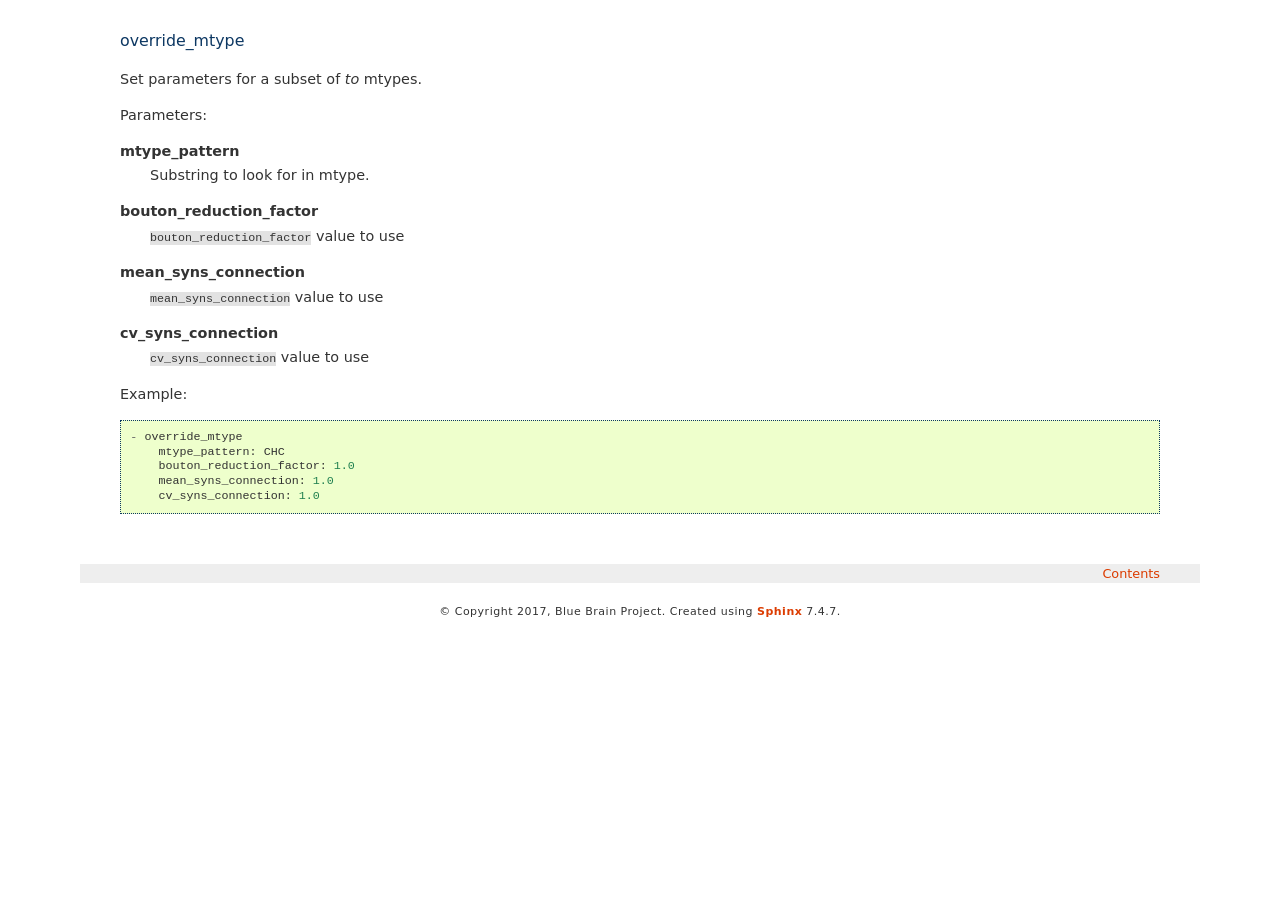
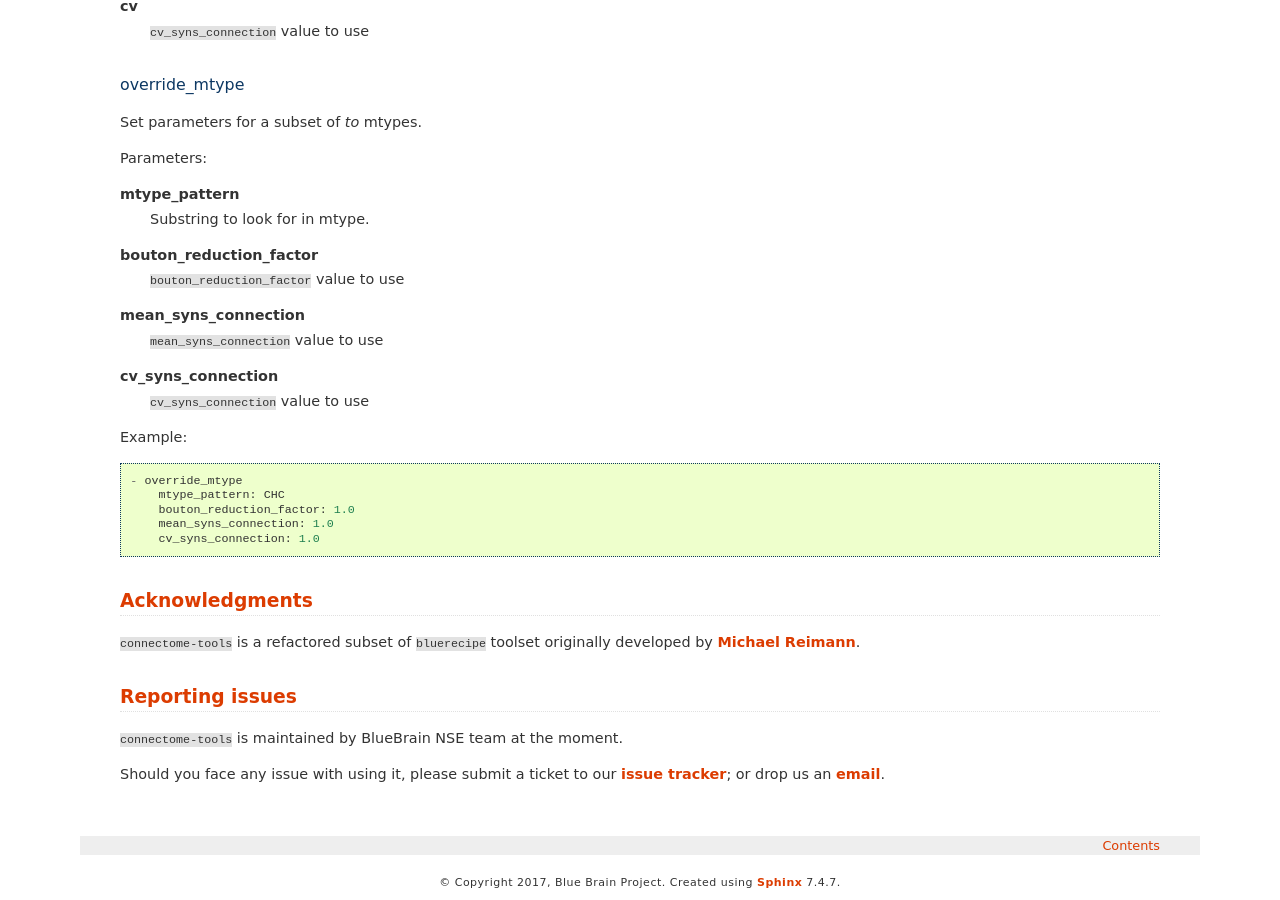
Before and after one commit to BlueBrain/connectome-tools, a Sphinx documentation site: the page built from doc/source/index.rst, in a window 1280 px wide and 900 px high, scrolled down 7287 px. Built offline with Sphinx 7.4.7, drawn with Linux system fonts in a browser that asks for light colours; before the commit the page ends 7915 px from its top, so only the background shows below that; some of the changed text lies outside the part shown.

Commit message:
Added 'Acknowledgments' section to the documentation
Change-Id: I8f836169226c682847d63f495ddb5ac7df1be4b8

```diff
--- a/doc/source/index.rst
+++ b/doc/source/index.rst
@@ -426,3 +426,17 @@ Example:
         bouton_reduction_factor: 1.0
         mean_syns_connection: 1.0
         cv_syns_connection: 1.0
+
+
+Acknowledgments
+===============
+
+``connectome-tools`` is a refactored subset of ``bluerecipe`` toolset originally developed by `Michael Reimann <mailto:michael.reimann@epfl.ch>`_.
+
+
+Reporting issues
+================
+
+``connectome-tools`` is maintained by BlueBrain NSE team at the moment.
+
+Should you face any issue with using it, please submit a ticket to our `issue tracker <https://bbpteam.epfl.ch/project/issues/browse/NSETM>`_; or drop us an `email <mailto: bbp-ou-nse@groupes.epfl.ch>`_.
```
